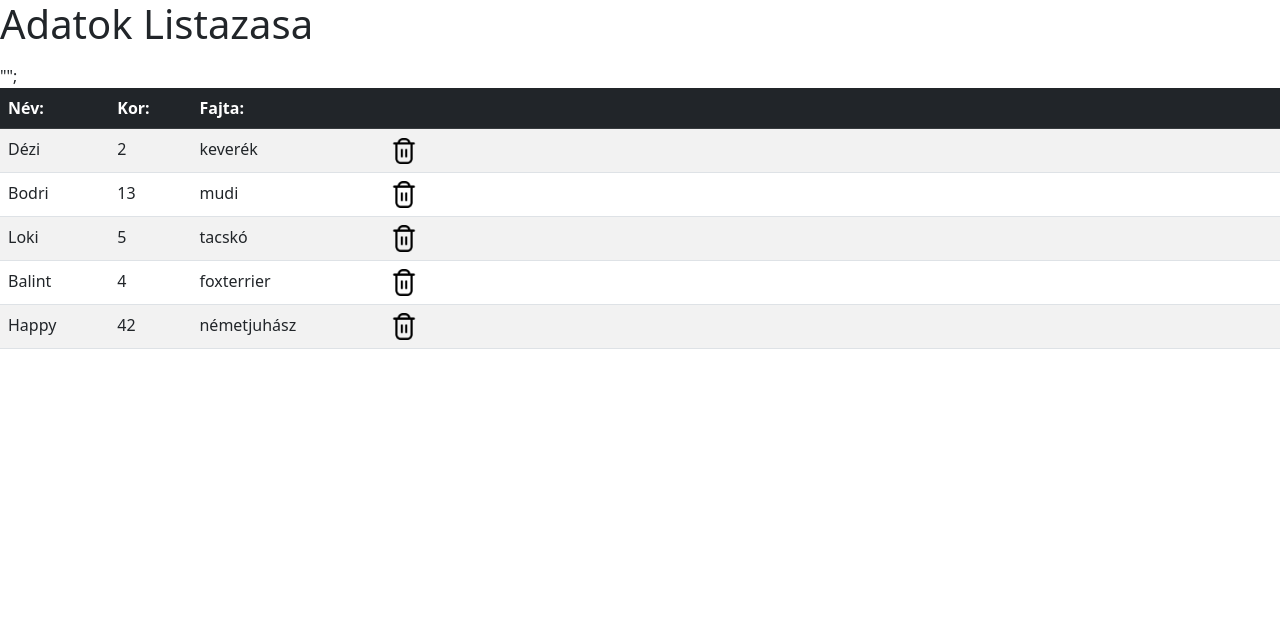
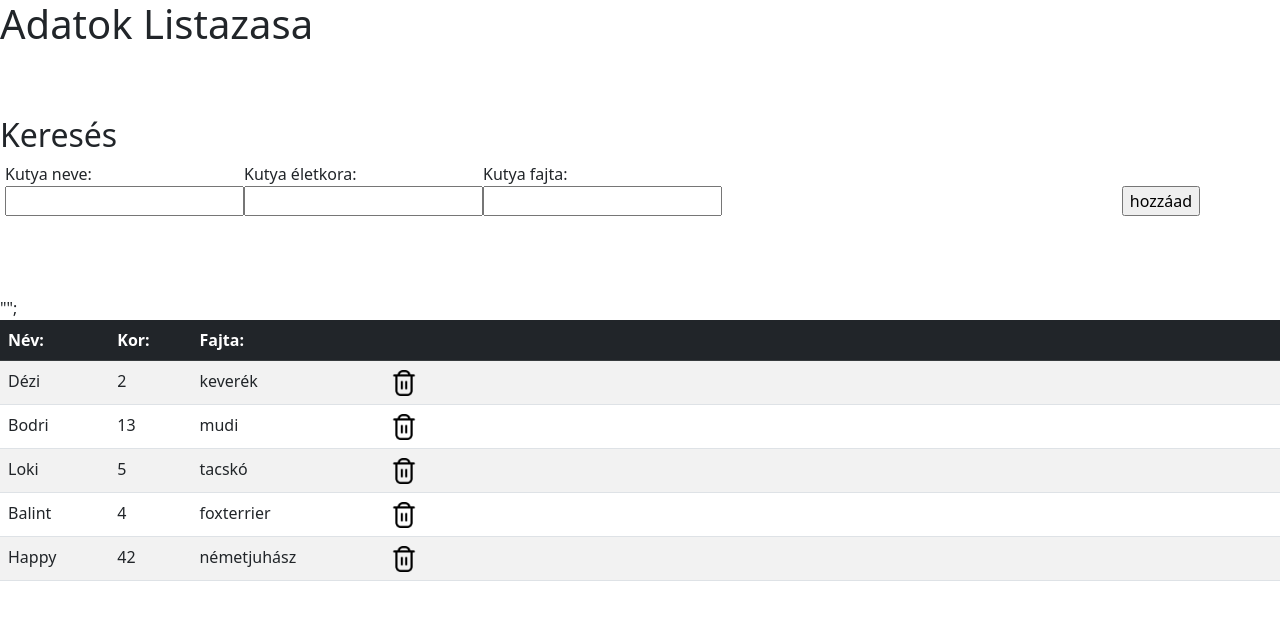
Before and after one commit to balazsmogyorodi/kutyaKereso, a PHP site: page / in a window 1280 px wide. Shown: the top 620 px of the page. Run offline with PHP 8.4, Linux system fonts and the light colour scheme.

Commit message:
lista elem hozzáadás

```diff
--- a/index.html
+++ b/index.html
@@ -1,13 +1,16 @@
 <!DOCTYPE html>
 <html lang="en">
   <head>
-    <link rel="stylesheet" href="style.css">
-    <meta charset="UTF-8">
-    <meta http-equiv="X-UA-Compatible" content="IE=edge">
-    <meta name="viewport" content="width=device-width, initial-scale=1.0">
+    <link rel="stylesheet" href="style.css" />
+    <meta charset="UTF-8" />
+    <meta http-equiv="X-UA-Compatible" content="IE=edge" />
+    <meta name="viewport" content="width=device-width, initial-scale=1.0" />
     <script src="https://ajax.googleapis.com/ajax/libs/jquery/3.6.3/jquery.min.js"></script>
     <script src="main.js" type="module"></script>
-    <link href="https://cdn.jsdelivr.net/npm/bootstrap@5.2.3/dist/css/bootstrap.min.css" rel="stylesheet">
+    <link
+      href="https://cdn.jsdelivr.net/npm/bootstrap@5.2.3/dist/css/bootstrap.min.css"
+      rel="stylesheet"
+    />
     <title>Mogyoródi Balázs</title>
   </head>
 
@@ -15,19 +18,13 @@
     <main>
       <header>
         <h1>Adatok Listazasa</h1>
-
       </header>
       <nav>
-            <ul></ul>
-            <ul></ul>
-            <ul></ul>
+
       </nav>
-        <article>
-        </article>
-        <footer>
 
-        </footer>
-
+      <article></article>
+      <footer></footer>
     </main>
   </body>
 </html>
--- a/lista.js
+++ b/lista.js
@@ -4,9 +4,9 @@
 
 
 export const OBJEKTUMLISTA =[
-    { nev: "Dézi", fajta: "keverék", kor:2, id: 0},
-    { nev: "Bodri", fajta: "mudi", kor:13, id: 1},
-    { nev: "Loki", fajta: "tacskó", kor:5, id: 2},
-    { nev: "Balint", fajta: "foxterrier", kor:4, id: 3},
-    { nev: "Happy", fajta: "németjuhász", kor:42, id: 4}
+    { nev: "Dézi", fajta: "keverék", kor:2},
+    { nev: "Bodri", fajta: "mudi", kor:13},
+    { nev: "Loki", fajta: "tacskó", kor:5},
+    { nev: "Balint", fajta: "foxterrier", kor:4,},
+    { nev: "Happy", fajta: "németjuhász", kor:42}
 ]
--- a/main.js
+++ b/main.js
@@ -1,17 +1,18 @@
 import { OBJEKTUMLISTA } from "./lista.js";
 import { rendezesObjektum } from "./rendezes.js";
+import { listabaUjelem, alapNav } from "./webkkiras.js";
 const kuka = `<img src="képek/kuka.png" alt="tölés" class="kuka"`;
 const round = `class="szort"`;
-const szortirozo = `"<tr id ='semmi'> <th id='nev'${round}> Név: </th> <th id='kor'  ${round}>Kor:</th><th id='fajta'  ${round} > Fajta: </th> <th class='üres'> </th></tr>";`
+const kutya = "";
+const szortirozo = `"<tr id ='semmi'> <th id='nev'${round}> Név: </th> <th id='kor'  ${round}>Kor:</th><th id='fajta'  ${round} > Fajta: </th> <th class='üres'> </th></tr>";`;
 console.log(szortirozo);
 $(function () {
   init();
 });
-
 function init() {
-  console.log("hi");
+  $("nav").html(alapNav());
+  const articleElem = $("article");
   const lista = OBJEKTUMLISTA;
-  const articleElem = $("article");
   let tablazat = tablazatKeszit(lista);
   console.log(tablazat);
   articleElem.html(tablazat);
@@ -19,36 +20,76 @@ function init() {
   thElem.on("click", function () {
     let kulcs = $(event.target).attr("id");
     rendezesObjektum(lista, kulcs);
-    console.log(lista);
     init();
   });
   kukazas();
+  const gomb = $("#add");
+  gomb.on("click", function () {
+    const ujElemek = $("nav");
+    let uj = listabaUjelem();
+    ujElemek.html(uj);
+    hozzaad();
+  });
+}
 
+function hozzaad() {
+  const ujAdat = $("#feltolt");
+  let kutyaKor = "";
+  let kutyaFaj = "";
+  let kutyaNev = "";
+  $("#nev").keyup(function () {
+    kutyaNev = $(this).val();
+  });
+  $("#kor").keyup(function () {
+    kutyaKor = $(this).val();
+  });
+  $("#fajta").keyup(function () {
+    kutyaFaj = $(this).val();
+  });
+  ujAdat.on("click", function () {
+    if ((kutyaNev.length < 3) || (kutyaFaj.length < 3) || (kutyaKor == "")) {
+      const hiba = $(".warning");
+      hiba.html("<p>Kérem mindegyik mezőbe írjon megfelelő mennyiségű karaktert!</p>")
+        kutyaNev == "";
+        kutyaKor == "";
+        kutyaFaj == "";
+      hozzaad();
+    } else {
+      OBJEKTUMLISTA.push({ nev: kutyaNev, kor: kutyaKor, fajta: kutyaFaj });
+      console.log(kutyaNev);
+      console.log(kutyaKor);
+      console.log(kutyaFaj);
+      init();
+    }
+  });
 }
+
+function meghatarozo(ertek) {
+  ertek.keyup(function () {
+    kutya = $(this).val();
+    return kutya;
+  });
+}
+
 function kukazas() {
   const kukaIcon = $(".kuka");
   kukaIcon.on("click", function () {
     const kuka = $(this);
     const sor = kuka.attr("id");
-    OBJEKTUMLISTA.splice(sor,1)
-    init()
+    OBJEKTUMLISTA.splice(sor, 1);
+    init();
   });
-
 }
-
-
-
 
 function tablazatKeszit(OBJEKTUMLISTA) {
   let tablazat = "<table class='table table-striped'>";
   tablazat += "<thead class='table-dark'>";
   tablazat += szortirozo;
   tablazat += "</thead>";
-
   for (let index = 0; index < OBJEKTUMLISTA.length; index++) {
-    console.log(OBJEKTUMLISTA[index])
-    console.log(index)
-    tablazat += `<tr id="${OBJEKTUMLISTA[index].id}">`;
+    console.log(OBJEKTUMLISTA[index]);
+    console.log(index);
+    tablazat += `<tr id="${index}">`;
     tablazat +=
       "<td>" +
       OBJEKTUMLISTA[index].nev +
@@ -61,11 +102,10 @@ function tablazatKeszit(OBJEKTUMLISTA) {
       "</td>" +
       "<td>" +
       kuka +
-      `id="${OBJEKTUMLISTA[index].id}">` +
+      `id="${index}">` +
       "</td>";
     tablazat += "</tr>";
   }
   tablazat += "</table>";
-
-  return (tablazat);
+  return tablazat;
 }
--- a/style.css
+++ b/style.css
@@ -1,3 +1,48 @@
+header {
+
+    padding-bottom: 30px;
+}
+
+
+nav{
+
+
+    padding-bottom: 50px;
+    padding-top: 30px;
+
+}
+.kutya {
+
+
+    padding-bottom: 30px;
+}
+form {
+    display: grid;
+    grid-template-columns: 1fr 1fr 1fr 3fr;
+
+}
+
+
+.menu .hozzaad {
+    margin-bottom: 20px;
+    padding-bottom: 30px;
+
+
+}
+.menu {
+    display: grid;
+
+    margin-left: 5px;
+
+}
+.gombok {
+    margin-left: auto;
+    padding-right: 80px;
+}
+
+
+
+
 .kuka {
     width: 3%;
 
@@ -5,6 +50,15 @@
 
 }
 th {
-border: 1px solid white;
+border: 1px solid red;
 
 }
+
+.ujKutya{
+
+    border-top:1px solid black ;
+    border-bottom:1px solid black ;
+    padding-bottom: 30px;
+    padding-top: 20px;
+    background-color: wheat;
+}
--- /dev/null
+++ b/webkkiras.js
@@ -0,0 +1,64 @@
+export function listabaUjelem() {
+    let elem = `<div class="ujKutya"> <h2>Kutya hozzáadása:</h2>
+  <div class="kutya">
+    <div class="menu">
+      <form action="get">
+      <div>
+        <label for="nev">Kutya neve:</label>
+        <br />
+        <input type="text" id="nev" name="nev" placeholder="pl: Rex" required />
+      </div>
+      <div>
+        <label for="kor">Kutya életkora:</label>
+        <br />
+        <input type="text" id="kor" name="kor" placeholder="pl: 5" required />
+      </div>
+      <div>
+        <label for="fajta">Kutya fajta:</label>
+        <br />
+        <input type="text" id="fajta" name="fajta" placeholder="pl: labrador" required />
+    </div>
+    <div class="gombok">
+      <br>
+      <input type="button" id="feltolt" name="feltolt" value="küldés" />
+      <input type="reset" value="adat törlés">
+      </div>
+      </form>
+    </div>
+  </div>
+  </div>
+  <div class="warning"></div>
+          `;
+    return elem;
+  }
+  export function alapNav() {
+    let elem = `<h2>Keresés</h2>
+  <div class="kutya">
+
+    <div class="menu">
+
+      <form action="get">
+      <div>
+        <label for="nev">Kutya neve:</label>
+        <br />
+        <input type="text" id="nev" name="nev" />
+      </div>
+      <div>
+        <label for="kor">Kutya életkora:</label>
+        <br />
+        <input type="text" id="kor" name="kor" />
+      </div>
+      <div>
+        <label for="fajta">Kutya fajta:</label>
+        <br />
+        <input type="text" id="fajta" name="fajta" />
+    </div>
+    <div class="gombok">
+      <br>
+      <input type="button" id="add" value="hozzáad" />
+      </div>
+      </form>
+    </div>
+  </div>`;
+    return elem;
+  }
```
Lines whose indentation alone changed are shown as unchanged.
